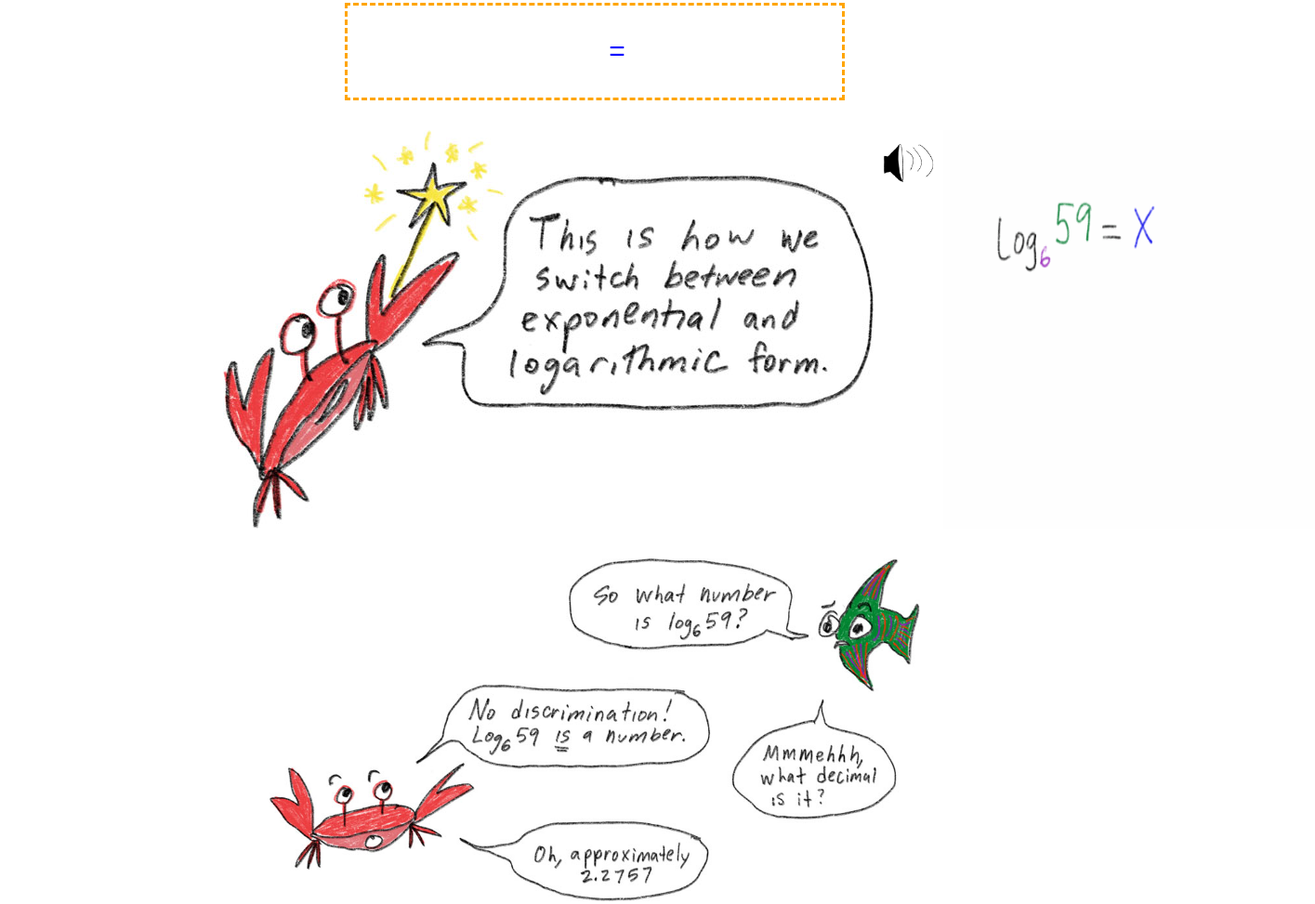
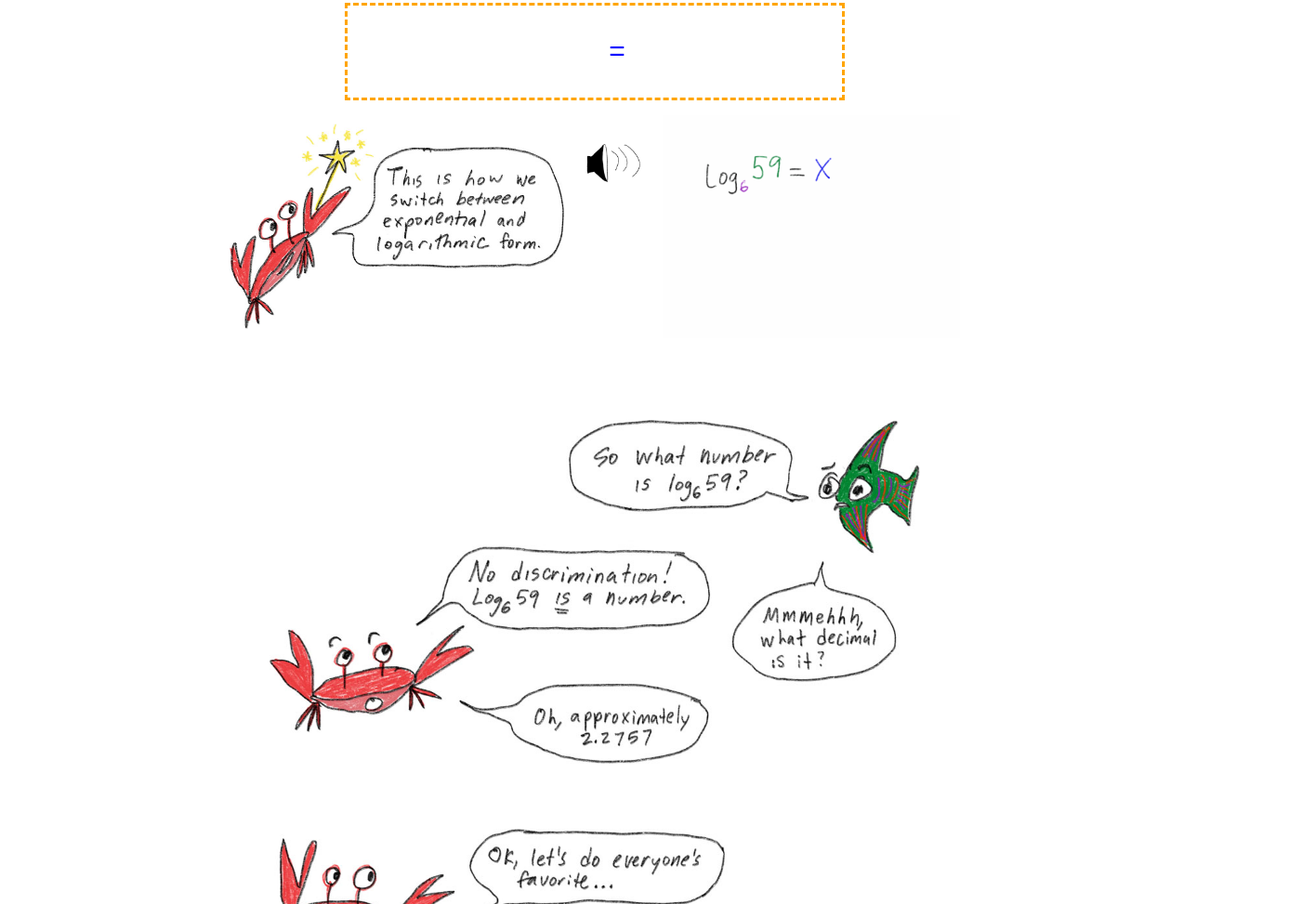
Before and after one commit to teenyrobots/dc20, a plain HTML site: page comics/will/index.html in a window 1280 px wide. Shown: the part 3797-4770 px from the top of the page at 93% size, 1415 px wide, since content can reach past the window. Drawn offline with nearby package versions, Linux system fonts and the light colour scheme.

Commit message:
student updates

```diff
--- a/comics/will/index.html
+++ b/comics/will/index.html
@@ -26,7 +26,6 @@
         </audio>
 
         <!-- h1 and p are tags that style text-->
-        <h1 id="top" class=headerText> </h1>
         <p></p>
         <img src="assets/title.jpg" alt="Logarithms. Why? How? Who Cares?">
         <img src="assets/1.jpg" alt="Picture of a crab saying, let's say I'm just walking along one day... and a fish saying, Dennis, how many times do I have to multiply 8 by itself to get 218614?">
@@ -63,7 +62,7 @@
         <img src="assets/3.jpg" alt="crab says it's between 5 and 6. Octopus says Dennis I need an exact value. Fish says, Tedious, Dennis. This is urgent.">
 
         <div class="soundOnTop" id="clickClackDiv">
-            <img src="assets/5.jpg" alt="Crab says, Well Folks, the exponent you're looking for is Log base 8 of 218614" id="clickClack">
+            <img src="assets/5.jpg" alt="Crab says, Well Folks, the exponent you're looking for is Log base 8 of 218614" id="clickClackPic">
             <img src="assets/sound.jpg" alt="sound on" class="sound1" id="sound1">
         </div>
         <img src="assets/scary.gif" alt="gif of octopus inking saying, Too Scary" id="scared">
--- a/comics/will/styles.css
+++ b/comics/will/styles.css
@@ -59,7 +59,7 @@ img{
     max-width: 300px;
 }
 
-#clickClack{
+#clickClackPic{
     max-width: 500px;
     margin-top:10%;
 }
@@ -155,7 +155,7 @@ img{
 
 #sound2{
     cursor:pointer;
-    max-width:75px;
+    max-width:10%;
     max-height: 75px;
     flex-shrink: 1;
 
@@ -268,23 +268,27 @@ img{
     display:flex;
     flex-direction: row;
     justify-content: space-between;
+    width: 100%;
+    height:100%;
+    min-width: 0;
     max-width: 800px;
 }
 
 #starWand{
-
-
-/*    max-height:200px;*/
+    margin:auto;
+    max-width:45%;
     flex-shrink: 1;
 }
 
 #switchForms{
-    max-width:50%;
+    margin:auto;
+    max-width:40%;
     flex-shrink:1;
 }
 
 #chatting{
     width:80%;
+    margin-top:7%;
 }
 
 #equationSolving{
```
Also changed, not shown: comics/laura/index.html (+1 -1 lines), 1 other file.
